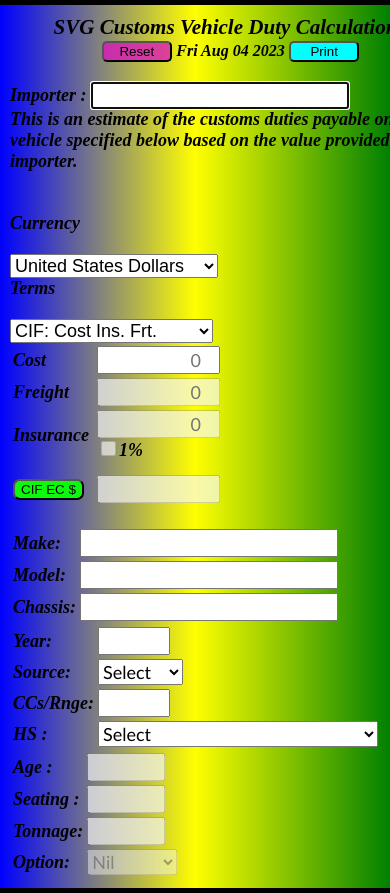
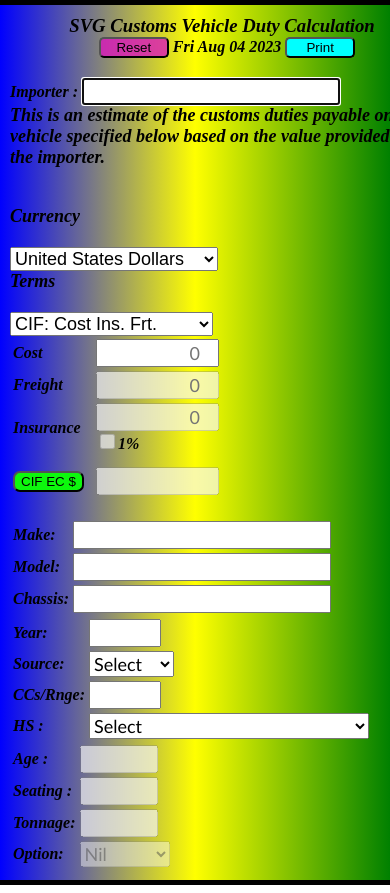
Before and after one commit to gvswift/calculator, a plain HTML site: page index.html in a window 390 px wide. Shown: the top 893 px of the page. Drawn offline with Linux system fonts and the light colour scheme.

Commit message:
Update mnyFPC-Styles.css

```diff
--- a/mnyFPC-Styles.css
+++ b/mnyFPC-Styles.css
@@ -8,7 +8,7 @@ body{
     align-items: center;
     font-family: Garamond (serif); /*Bodoni MT for inputs*/
 	font-weight:700;
-    font-size: 24px;/* all font size*/
+    font-size: 20px;/* all font size*/
     font-style: italic;
     box-sizing: border-box;
 
@@ -281,7 +281,7 @@ p{
        width: 100%;
     }
 	body{
-	font-size:18px;
+	font-size:16px;
 	}
     .importer-in{
         width: 250px;
```
